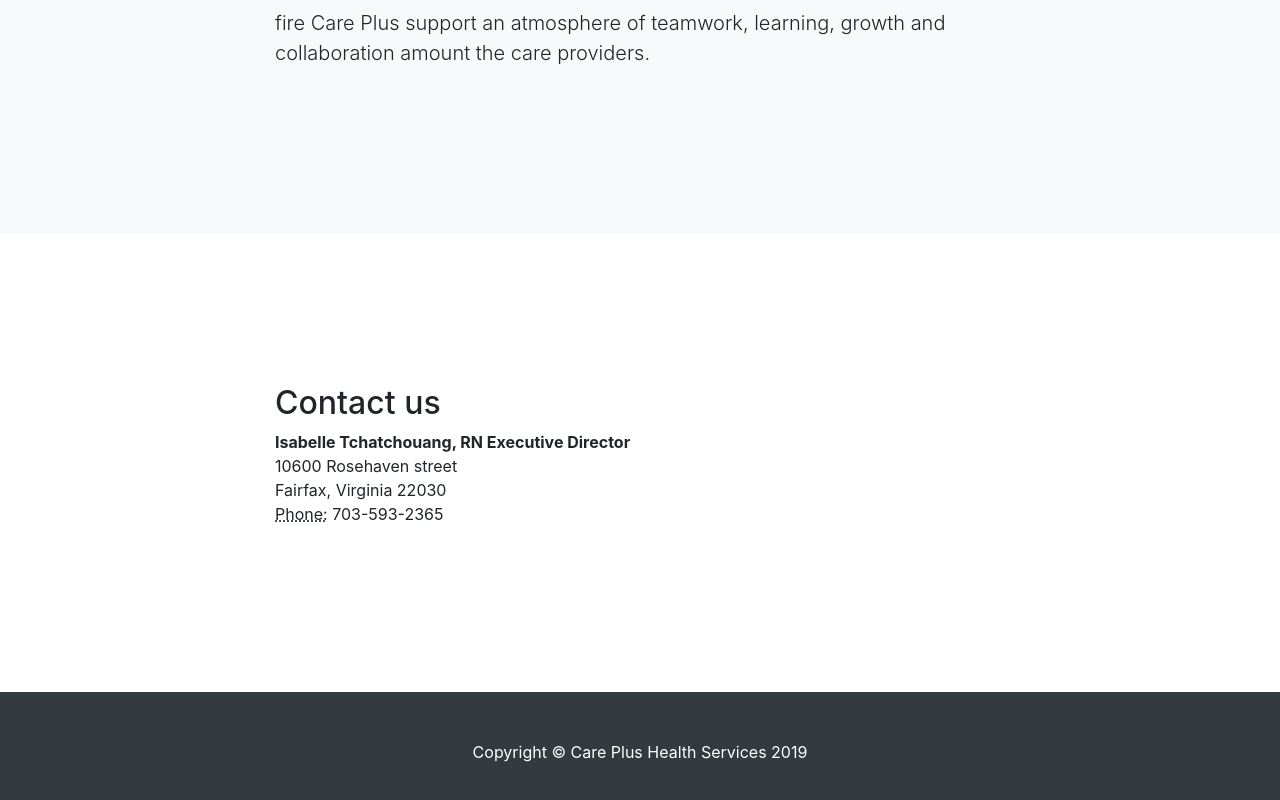
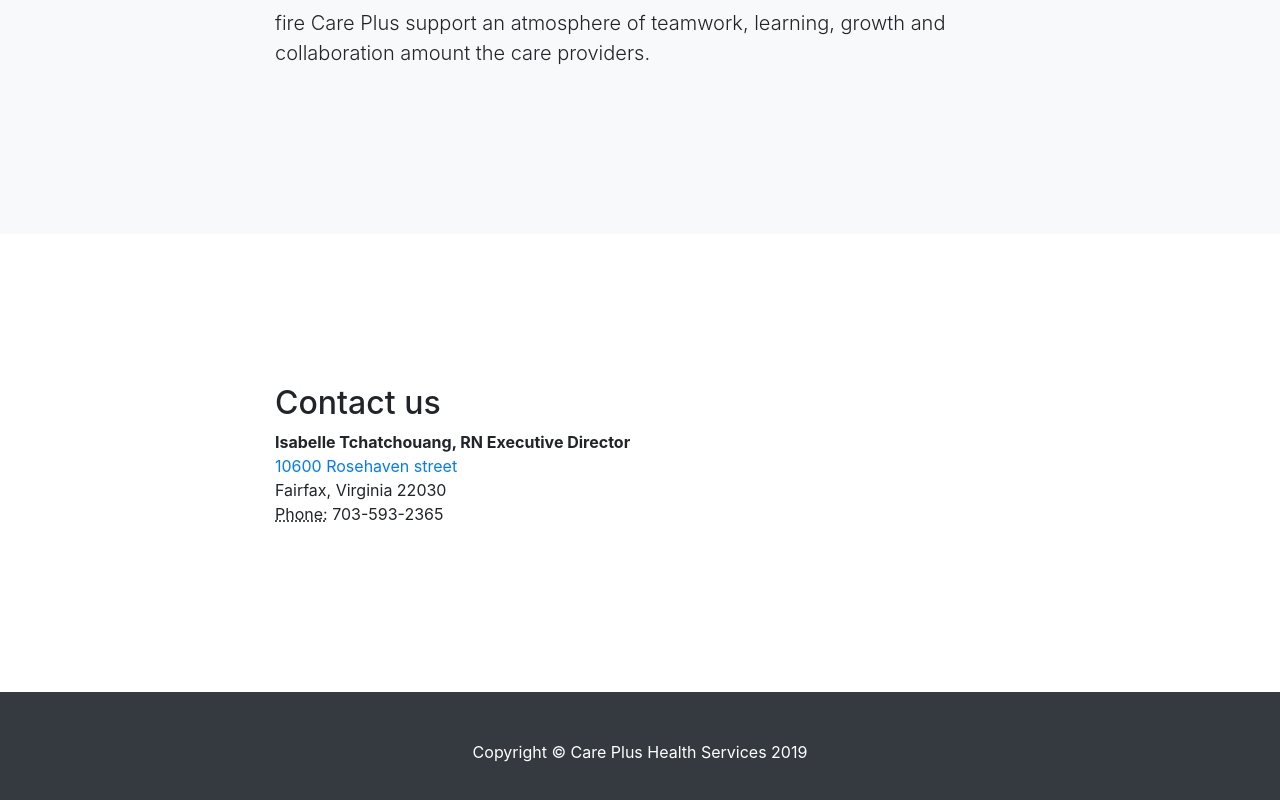
Before and after one commit to careplusinhealth/careplushealthservices, a website with bundled scripts: page index.html in a window 1280 px wide. Shown: the part 2729-3529 px from the top of the page. Built offline with nearby package versions, Linux system fonts and the light colour scheme.

Commit message:
Added link to google maps

```diff
--- a/index.html
+++ b/index.html
@@ -137,7 +137,7 @@ Care Plus support an atmosphere of teamwork, learning, growth and collaboration
 
 		  <address>
 			  <strong>Isabelle Tchatchouang, RN Executive Director</strong><br>
-			  10600 Rosehaven street<br>
+			  <a href="https://goo.gl/maps/GcFToLbwMeUqwXW36">10600 Rosehaven street</a><br>
 			  Fairfax, Virginia 22030<br>
 			  <abbr title="Phone">Phone:</abbr> 703-593-2365
 		  </address>
```
